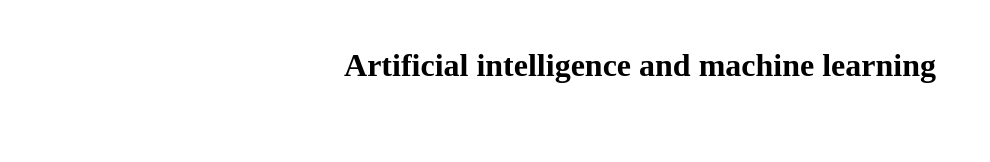
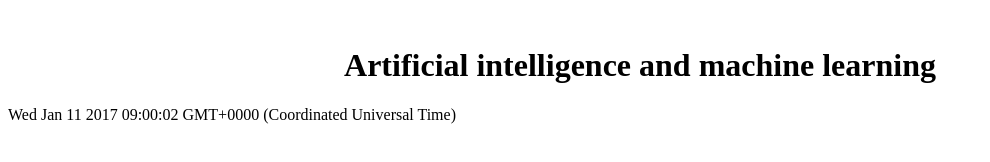
Before and after one commit to 0xYG3NIUM/webapp, a plain HTML site: page mobile/index.html in a window 1280 px wide. Shown: the whole page, without its empty margins (0-990 px from the left). Drawn offline with Linux system fonts and the light colour scheme.

Commit message:
timestamp

```diff
--- a/mobile/index.html
+++ b/mobile/index.html
@@ -1,4 +1,9 @@
 <html>
 <br/>
 <center><h1>Artificial intelligence and machine learning</h1></center>
+<p id="demo"></p>
+
+<script>
+    document.getElementById("demo").innerHTML = Date();
+</script>
 </html>
```
